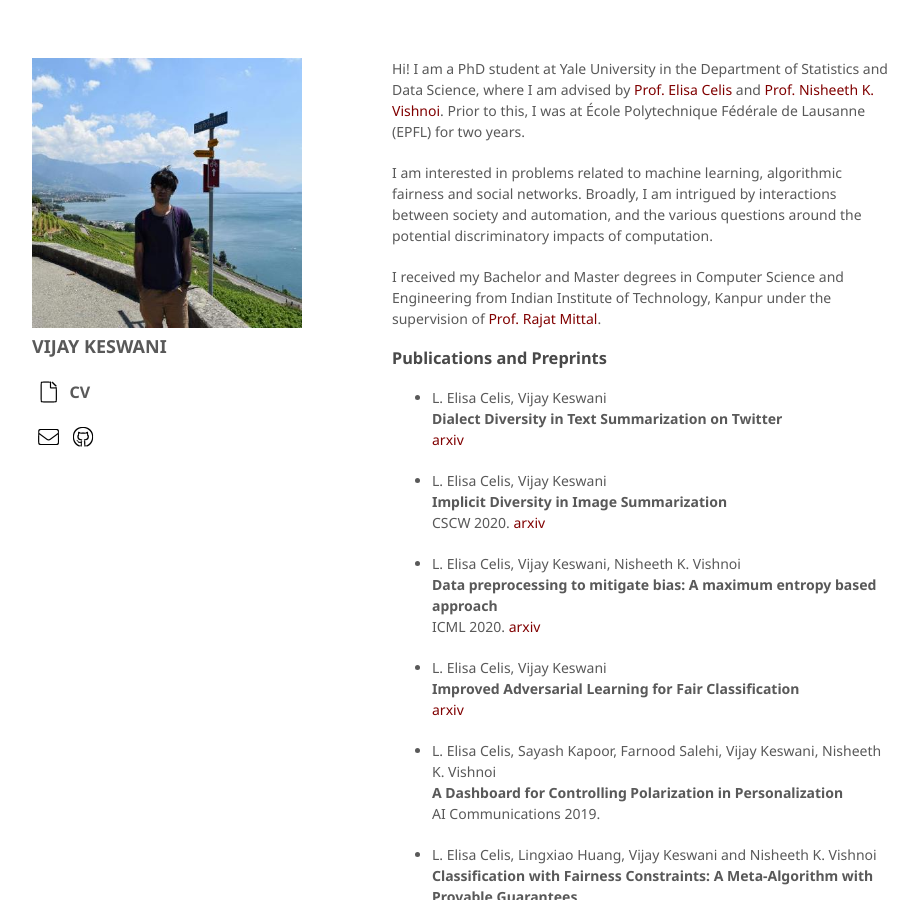
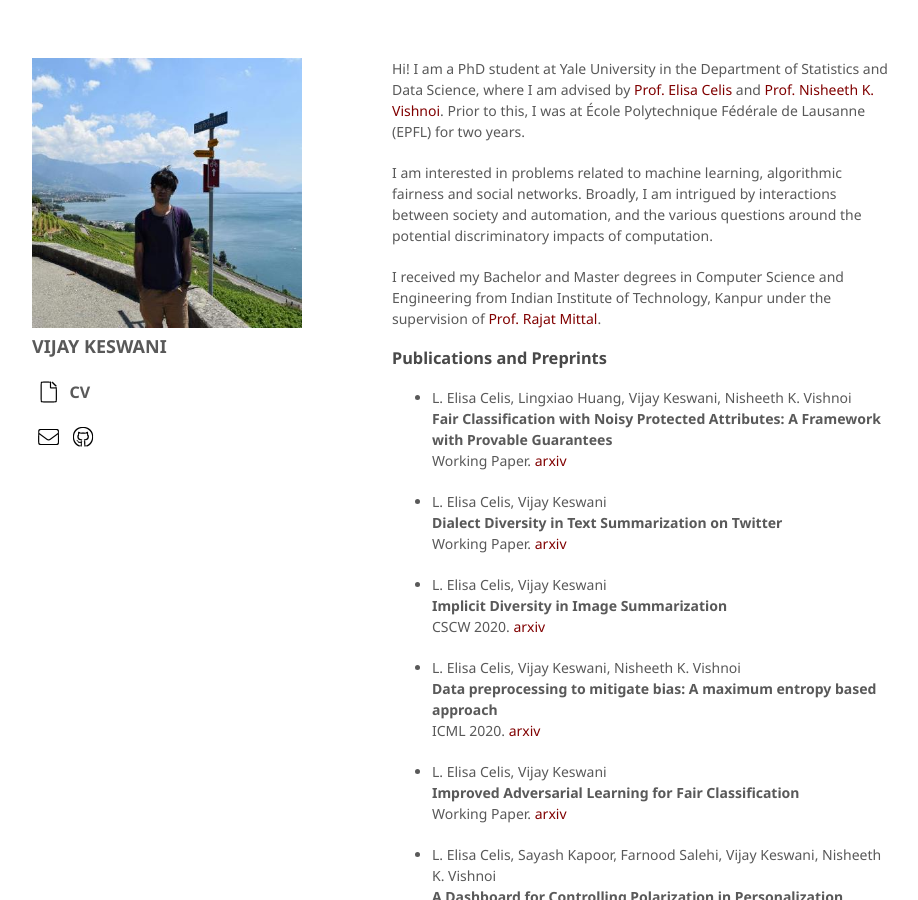
Before and after one commit to vijaykeswani/vijaykeswani.github.io, a Jekyll site: the page built from index.md, in a window 1280 px wide and 900 px high. Shown: the whole window, without its empty margins (178-1096 px from the left). Built offline with Jekyll 4.4.1, drawn with Linux system fonts in a browser that asks for light colours; nearby versions of some CDN libraries; a script that is not in the unit is left out.

Commit message:
Update index.md

```diff
--- a/index.md
+++ b/index.md
@@ -11,9 +11,13 @@ I am interested in problems related to machine learning, algorithmic fairness an
 I received my Bachelor and Master degrees in Computer Science and Engineering from Indian Institute of Technology, Kanpur under the supervision of [Prof. Rajat Mittal](https://cse.iitk.ac.in/users/rmittal).
 
 ### Publications and Preprints
+*   L. Elisa Celis, Lingxiao Huang, Vijay Keswani, Nisheeth K. Vishnoi\\
+    <b> Fair Classification with Noisy Protected Attributes: A Framework with Provable Guarantees</b>\\
+    Working Paper. [arxiv](https://arxiv.org/abs/2006.04778)
+
 *   L. Elisa Celis, Vijay Keswani\\
     <b> Dialect Diversity in Text Summarization on Twitter</b>\\
-    [arxiv](https://arxiv.org/pdf/2007.07860.pdf)
+    Working Paper. [arxiv](https://arxiv.org/pdf/2007.07860.pdf)
 
 *   L. Elisa Celis, Vijay Keswani\\
     <b>Implicit Diversity in Image Summarization</b>\\
@@ -25,7 +29,7 @@ I received my Bachelor and Master degrees in Computer Science and Engineering fr
 
 *   L. Elisa Celis, Vijay Keswani\\
     <b>Improved Adversarial Learning for Fair Classification</b>\\
-    [arxiv](https://arxiv.org/abs/1901.10443)
+    Working Paper. [arxiv](https://arxiv.org/abs/1901.10443)
 
 *   L. Elisa Celis, Sayash Kapoor, Farnood Salehi, Vijay Keswani, Nisheeth K. Vishnoi\\
     <b>A Dashboard for Controlling Polarization in Personalization</b>\\
```
